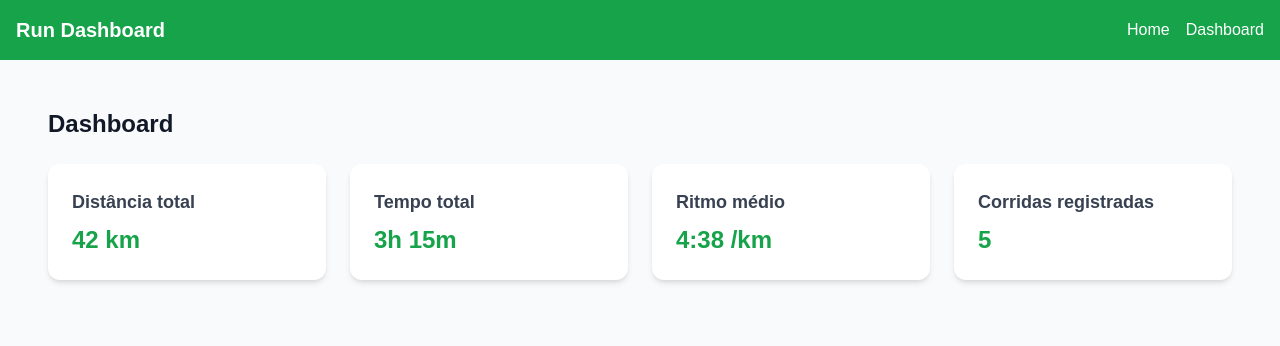
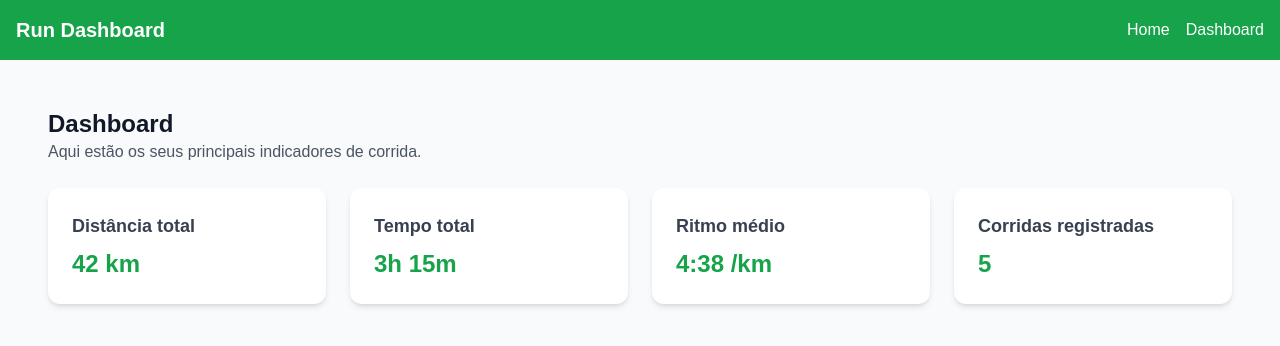
Before and after one commit to felipetormesdev/run-dashboard, a Next.js app: page /dashboard in a window 1280 px wide. Shown: the top 346 px of the page. Built offline with nearby package versions, Linux system fonts and the light colour scheme.

Commit message:
refactor: organize dashboard page with DashboardLayout component

```diff
--- a/package.json
+++ b/package.json
@@ -12,7 +12,8 @@
   "dependencies": {
     "next": "15.5.2",
     "react": "19.1.0",
-    "react-dom": "19.1.0"
+    "react-dom": "19.1.0",
+    "recharts": "^3.1.2"
   },
   "devDependencies": {
     "@eslint/eslintrc": "^3",
--- a/src/app/dashboard/page.tsx
+++ b/src/app/dashboard/page.tsx
@@ -1,16 +1,17 @@
+import DashboardLayout from "@/components/DashboardLayout";
 import Card from "@/components/Card";
 
 export default function DashboardPage() {
   return (
     <main className="p-6">
-      <h1 className="mb-6 text-2xl font-bold">Dashboard</h1>
-
+      <DashboardLayout>
         <div className="grid gap-6 sm:grid-cols-2 lg:grid-cols-4">
           <Card title="Distância total" value="42 km" />
           <Card title="Tempo total" value="3h 15m" />
           <Card title="Ritmo médio" value="4:38 /km" />
           <Card title="Corridas registradas" value="5" />
         </div>
+      </DashboardLayout>
     </main>
   );
 }
--- /dev/null
+++ b/src/components/DashboardLayout.tsx
@@ -0,0 +1,18 @@
+type DashboardLayoutProps = {
+    children: React.ReactNode;
+  };
+
+  export default function DashboardLayout({ children }: DashboardLayoutProps) {
+    return (
+      <div className="space-y-6">
+        <section>
+          <h1 className="text-2xl font-bold">Dashboard</h1>
+          <p className="text-gray-600">
+            Aqui estão os seus principais indicadores de corrida.
+          </p>
+        </section>
+
+        <section>{children}</section>
+      </div>
+    );
+  }
```
Also changed, not shown: 1 other file (tests, documents, lock files or other folders). Lines whose indentation alone changed are shown as unchanged.
